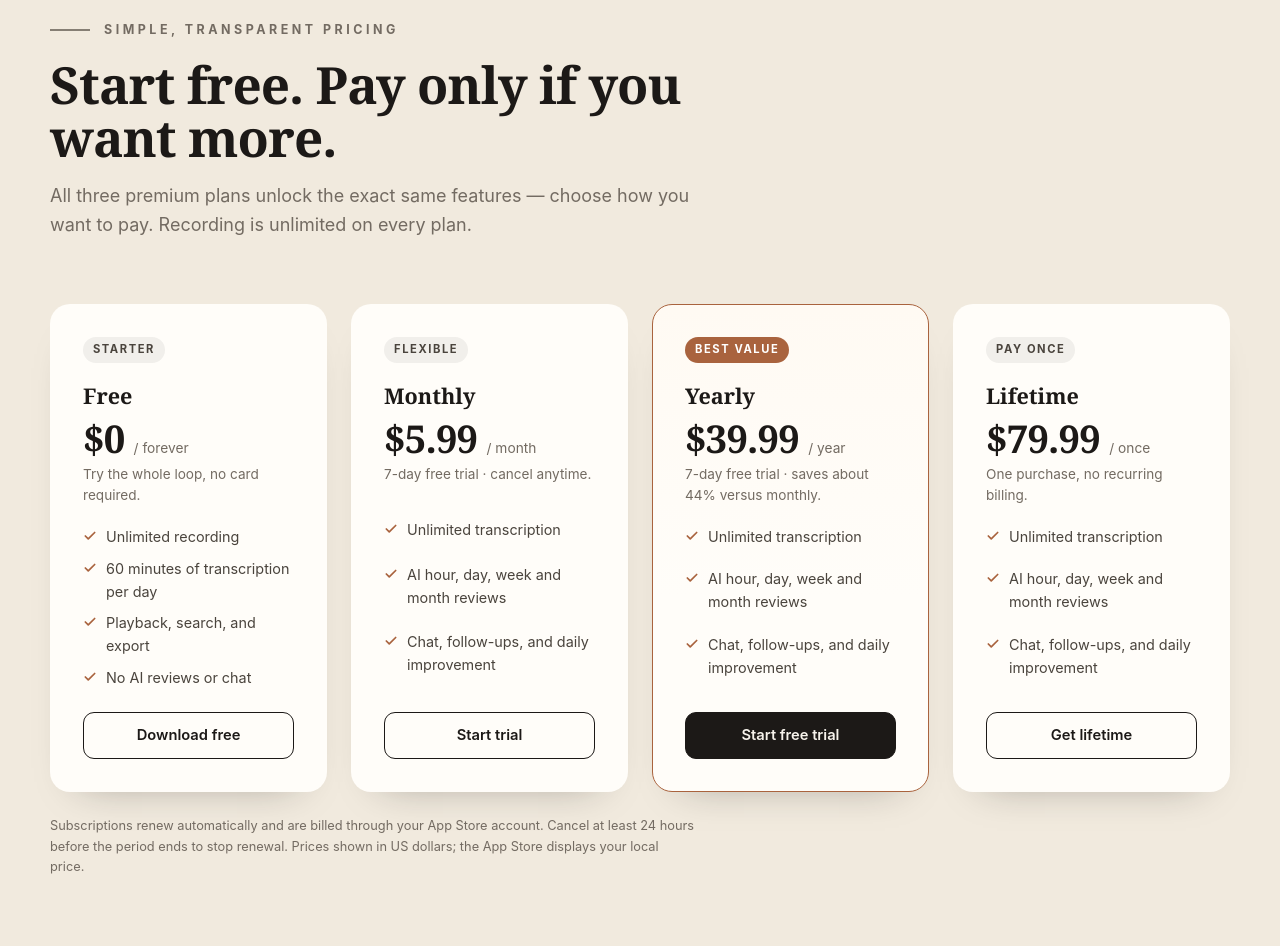
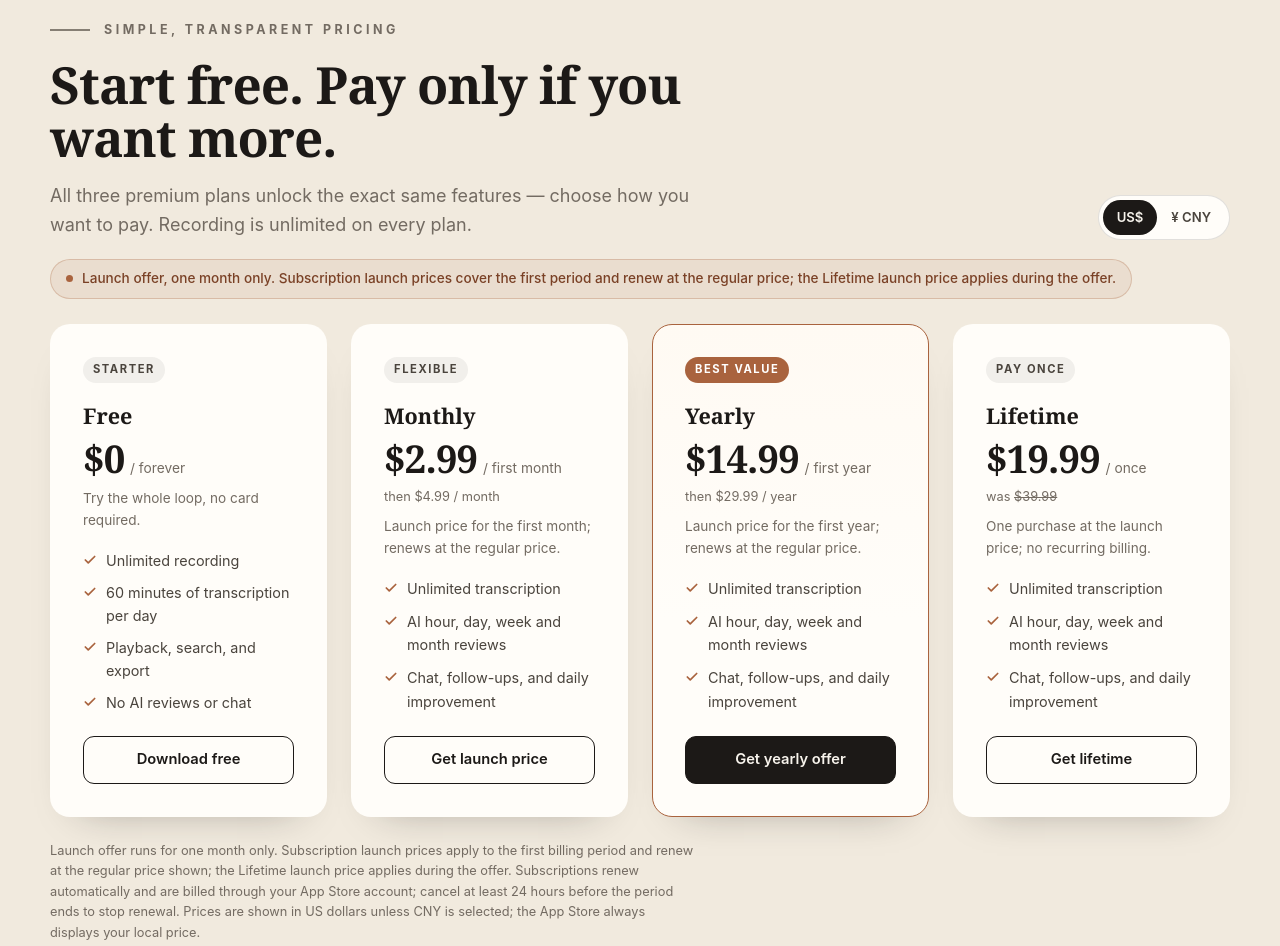
Before and after one commit to jacketime-alt/support, a plain HTML site: page VoxTrail/marketing.html in a window 1280 px wide. Shown: the part 9452-10398 px from the top of the page. Drawn offline with Linux system fonts and the light colour scheme.

Commit message:
publish: sync VoxTrail support pages (FAQ root + marketing)

```diff
--- a/VoxTrail/marketing.html
+++ b/VoxTrail/marketing.html
@@ -55,9 +55,9 @@
         "featureList": ["All-day recording from Apple Watch or iPhone", "On-device transcription in 5 built-in languages or about 100 with High Accuracy", "Speaker labels and readable turn boundaries", "Semantic search across your archive", "AI hour, day, week and month reviews", "Private chat grounded in your transcripts", "Proactive follow-ups with a completed history", "Daily improvement commitments", "Place trail map and workout routes", "Recorder-first Apple Watch app with Live Activity progress", "Optional read-only health context", "Bring-your-own-key AI or Apple Intelligence"],
         "offers": [
             { "@type": "Offer", "price": "0", "priceCurrency": "USD", "name": "Free" },
-            { "@type": "Offer", "price": "5.99", "priceCurrency": "USD", "name": "Monthly" },
-            { "@type": "Offer", "price": "39.99", "priceCurrency": "USD", "name": "Yearly" },
-            { "@type": "Offer", "price": "79.99", "priceCurrency": "USD", "name": "Lifetime" }
+            { "@type": "Offer", "price": "2.99", "priceCurrency": "USD", "name": "Monthly (launch price)" },
+            { "@type": "Offer", "price": "14.99", "priceCurrency": "USD", "name": "Yearly (launch price)" },
+            { "@type": "Offer", "price": "19.99", "priceCurrency": "USD", "name": "Lifetime (launch price)" }
         ],
         "author": { "@type": "Person", "name": "Jun Huang" }
     }
@@ -149,6 +149,18 @@
             transition: top 0.2s var(--ease-out);
         }
         .skip-link:focus { top: 16px; }
+
+        .sr-only {
+            position: absolute;
+            width: 1px;
+            height: 1px;
+            padding: 0;
+            margin: -1px;
+            overflow: hidden;
+            clip: rect(0, 0, 0, 0);
+            white-space: nowrap;
+            border: 0;
+        }
 
         :focus-visible {
             outline: 2px solid var(--terra);
@@ -637,6 +649,57 @@
 
         /* ---------- pricing ---------- */
         .pricing { padding-block: var(--space-section); background: var(--paper-2); }
+        .pricing-head {
+            display: flex;
+            align-items: flex-end;
+            justify-content: space-between;
+            gap: 2rem;
+            flex-wrap: wrap;
+            margin-bottom: 1.2rem;
+        }
+        .pricing-head .section-head { margin-bottom: 0; }
+        .currency {
+            display: inline-flex;
+            padding: 4px;
+            border: 1px solid var(--line);
+            border-radius: 999px;
+            background: var(--card);
+        }
+        .currency-btn {
+            font: inherit;
+            font-size: 0.82rem;
+            font-weight: 600;
+            padding: 7px 14px;
+            border: 0;
+            border-radius: 999px;
+            background: transparent;
+            color: var(--ink-soft);
+            cursor: pointer;
+            transition: background-color 0.2s ease, color 0.2s ease;
+        }
+        .currency-btn[aria-pressed="true"] { background: var(--ink); color: var(--paper); }
+        .promo-note {
+            display: inline-flex;
+            align-items: center;
+            gap: 9px;
+            width: fit-content;
+            margin-bottom: 1.6rem;
+            padding: 8px 15px;
+            border: 1px solid rgba(169, 99, 62, 0.28);
+            border-radius: 999px;
+            background: rgba(169, 99, 62, 0.09);
+            color: var(--terra-deep);
+            font-size: 0.85rem;
+            font-weight: 500;
+        }
+        .promo-note::before {
+            content: "";
+            width: 7px;
+            height: 7px;
+            border-radius: 50%;
+            background: var(--terra);
+            flex-shrink: 0;
+        }
         .pricing-grid {
             display: grid;
             grid-template-columns: repeat(4, minmax(0, 1fr));
@@ -674,14 +737,30 @@
         .plan.featured .plan-tag { background: var(--terra); color: #fff; }
         .plan h3 { font-family: var(--font-serif); font-size: 1.35rem; font-weight: 600; margin-bottom: 0.35rem; }
         .plan .price {
+            display: flex;
+            flex-wrap: wrap;
+            align-items: baseline;
+            gap: 0.35rem;
+            margin-bottom: 0.55rem;
+        }
+        .plan .price .amount {
             font-family: var(--font-serif);
             font-size: clamp(2rem, 1.6rem + 1vw, 2.5rem);
             font-weight: 600;
             letter-spacing: -0.02em;
             line-height: 1;
-            margin-bottom: 0.4rem;
         }
-        .plan .price span { font-family: var(--font-sans); font-size: 0.86rem; font-weight: 400; color: var(--ink-mute); letter-spacing: 0; }
+        .plan .price .unit {
+            font-size: 0.86rem;
+            color: var(--ink-mute);
+        }
+        .plan .price-note {
+            flex-basis: 100%;
+            margin-top: 0.12rem;
+            font-size: 0.8rem;
+            color: var(--ink-mute);
+        }
+        .plan .price-note s { text-decoration-thickness: 1px; }
         .plan .desc { font-size: 0.85rem; color: var(--ink-mute); min-height: 2.7em; margin-bottom: 1.1rem; }
         .plan ul { list-style: none; display: grid; gap: 0.55rem; margin-bottom: 1.4rem; flex-grow: 1; }
         .plan li { font-size: 0.9rem; color: var(--ink-soft); display: flex; gap: 9px; align-items: flex-start; }
@@ -867,6 +946,7 @@
             .find-grid { grid-template-columns: 1fr; }
             .privacy-rows li { grid-template-columns: 1fr; gap: 0.35rem; }
             .footer-grid { flex-direction: column; }
+            .pricing-head { flex-direction: column; align-items: flex-start; }
         }
         @media (max-width: 560px) {
             .pricing-grid { grid-template-columns: 1fr; }
@@ -1172,16 +1252,27 @@
 
         <section class="pricing" id="pricing" aria-labelledby="pricing-title">
             <div class="container">
-                <div class="section-head">
-                    <p class="eyebrow">Simple, transparent pricing</p>
-                    <h2 id="pricing-title">Start free. Pay only if you want more.</h2>
-                    <p>All three premium plans unlock the exact same features — choose how you want to pay. Recording is unlimited on every plan.</p>
+                <div class="pricing-head">
+                    <div class="section-head">
+                        <p class="eyebrow">Simple, transparent pricing</p>
+                        <h2 id="pricing-title">Start free. Pay only if you want more.</h2>
+                        <p>All three premium plans unlock the exact same features — choose how you want to pay. Recording is unlimited on every plan.</p>
+                    </div>
+                    <div class="currency" role="group" aria-label="Currency">
+                        <button type="button" class="currency-btn" data-currency="usd" aria-pressed="true">US$</button>
+                        <button type="button" class="currency-btn" data-currency="cny" aria-pressed="false">¥ CNY</button>
+                    </div>
                 </div>
+                <p class="promo-note">Launch offer, one month only. Subscription launch prices cover the first period and renew at the regular price; the Lifetime launch price applies during the offer.</p>
+                <p class="sr-only" role="status" id="currency-status">Showing prices in US dollars.</p>
                 <div class="pricing-grid">
                     <article class="plan">
                         <p class="plan-tag">Starter</p>
                         <h3>Free</h3>
-                        <p class="price">$0 <span>/ forever</span></p>
+                        <p class="price">
+                            <span class="amount" data-usd="$0" data-cny="¥0">$0</span>
+                            <span class="unit" data-usd="/ forever" data-cny="/ 永久">/ forever</span>
+                        </p>
                         <p class="desc">Try the whole loop, no card required.</p>
                         <ul>
                             <li>Unlimited recording</li>
@@ -1195,34 +1286,46 @@
                     <article class="plan">
                         <p class="plan-tag">Flexible</p>
                         <h3>Monthly</h3>
-                        <p class="price">$5.99 <span>/ month</span></p>
-                        <p class="desc">7-day free trial · cancel anytime.</p>
+                        <p class="price">
+                            <span class="amount" data-usd="$2.99" data-cny="¥12">$2.99</span>
+                            <span class="unit" data-usd="/ first month" data-cny="/ 首月">/ first month</span>
+                            <span class="price-note"><span data-usd="then" data-cny="之后">then</span> <span data-usd="$4.99 / month" data-cny="¥18 / 月">$4.99 / month</span></span>
+                        </p>
+                        <p class="desc">Launch price for the first month; renews at the regular price.</p>
                         <ul>
                             <li>Unlimited transcription</li>
                             <li>AI hour, day, week and month reviews</li>
                             <li>Chat, follow-ups, and daily improvement</li>
                         </ul>
-                        <a class="plan-btn" href="https://apps.apple.com/app/id6823157641">Start trial</a>
+                        <a class="plan-btn" href="https://apps.apple.com/app/id6823157641">Get launch price</a>
                     </article>
 
                     <article class="plan featured">
                         <p class="plan-tag">Best value</p>
                         <h3>Yearly</h3>
-                        <p class="price">$39.99 <span>/ year</span></p>
-                        <p class="desc">7-day free trial · saves about 44% versus monthly.</p>
+                        <p class="price">
+                            <span class="amount" data-usd="$14.99" data-cny="¥48">$14.99</span>
+                            <span class="unit" data-usd="/ first year" data-cny="/ 首年">/ first year</span>
+                            <span class="price-note"><span data-usd="then" data-cny="之后">then</span> <span data-usd="$29.99 / year" data-cny="¥98 / 年">$29.99 / year</span></span>
+                        </p>
+                        <p class="desc">Launch price for the first year; renews at the regular price.</p>
                         <ul>
                             <li>Unlimited transcription</li>
                             <li>AI hour, day, week and month reviews</li>
                             <li>Chat, follow-ups, and daily improvement</li>
                         </ul>
-                        <a class="plan-btn" href="https://apps.apple.com/app/id6823157641">Start free trial</a>
+                        <a class="plan-btn" href="https://apps.apple.com/app/id6823157641">Get yearly offer</a>
                     </article>
 
                     <article class="plan">
                         <p class="plan-tag">Pay once</p>
                         <h3>Lifetime</h3>
-                        <p class="price">$79.99 <span>/ once</span></p>
-                        <p class="desc">One purchase, no recurring billing.</p>
+                        <p class="price">
+                            <span class="amount" data-usd="$19.99" data-cny="¥68">$19.99</span>
+                            <span class="unit" data-usd="/ once" data-cny="/ 一次性">/ once</span>
+                            <span class="price-note"><span data-usd="was" data-cny="原价">was</span> <s data-usd="$39.99" data-cny="¥168">$39.99</s></span>
+                        </p>
+                        <p class="desc">One purchase at the launch price; no recurring billing.</p>
                         <ul>
                             <li>Unlimited transcription</li>
                             <li>AI hour, day, week and month reviews</li>
@@ -1231,7 +1334,7 @@
                         <a class="plan-btn" href="https://apps.apple.com/app/id6823157641">Get lifetime</a>
                     </article>
                 </div>
-                <p class="fineprint">Subscriptions renew automatically and are billed through your App Store account. Cancel at least 24 hours before the period ends to stop renewal. Prices shown in US dollars; the App Store displays your local price.</p>
+                <p class="fineprint">Launch offer runs for one month only. Subscription launch prices apply to the first billing period and renew at the regular price shown; the Lifetime launch price applies during the offer. Subscriptions renew automatically and are billed through your App Store account; cancel at least 24 hours before the period ends to stop renewal. Prices are shown in US dollars unless CNY is selected; the App Store always displays your local price.</p>
             </div>
         </section>
 
@@ -1364,6 +1467,29 @@
 
             document.getElementById("year").textContent = new Date().getFullYear();
 
+            var currencyButtons = document.querySelectorAll(".currency-btn");
+            var currencyStatus = document.getElementById("currency-status");
+
+            function setCurrency(currency) {
+                document.querySelectorAll("[data-usd]").forEach(function (el) {
+                    var value = el.getAttribute("data-" + currency);
+                    if (value !== null) { el.textContent = value; }
+                });
+                currencyButtons.forEach(function (btn) {
+                    btn.setAttribute("aria-pressed", String(btn.dataset.currency === currency));
+                });
+                if (currencyStatus) {
+                    currencyStatus.textContent = currency === "cny"
+                        ? "Showing prices in Chinese yuan."
+                        : "Showing prices in US dollars.";
+                }
+            }
+
+            currencyButtons.forEach(function (btn) {
+                btn.addEventListener("click", function () { setCurrency(btn.dataset.currency); });
+            });
+            setCurrency("usd");
+
             var reduce = window.matchMedia("(prefers-reduced-motion: reduce)").matches;
             var nodes = document.querySelectorAll(".reveal");
             if (reduce || !("IntersectionObserver" in window)) {
```
